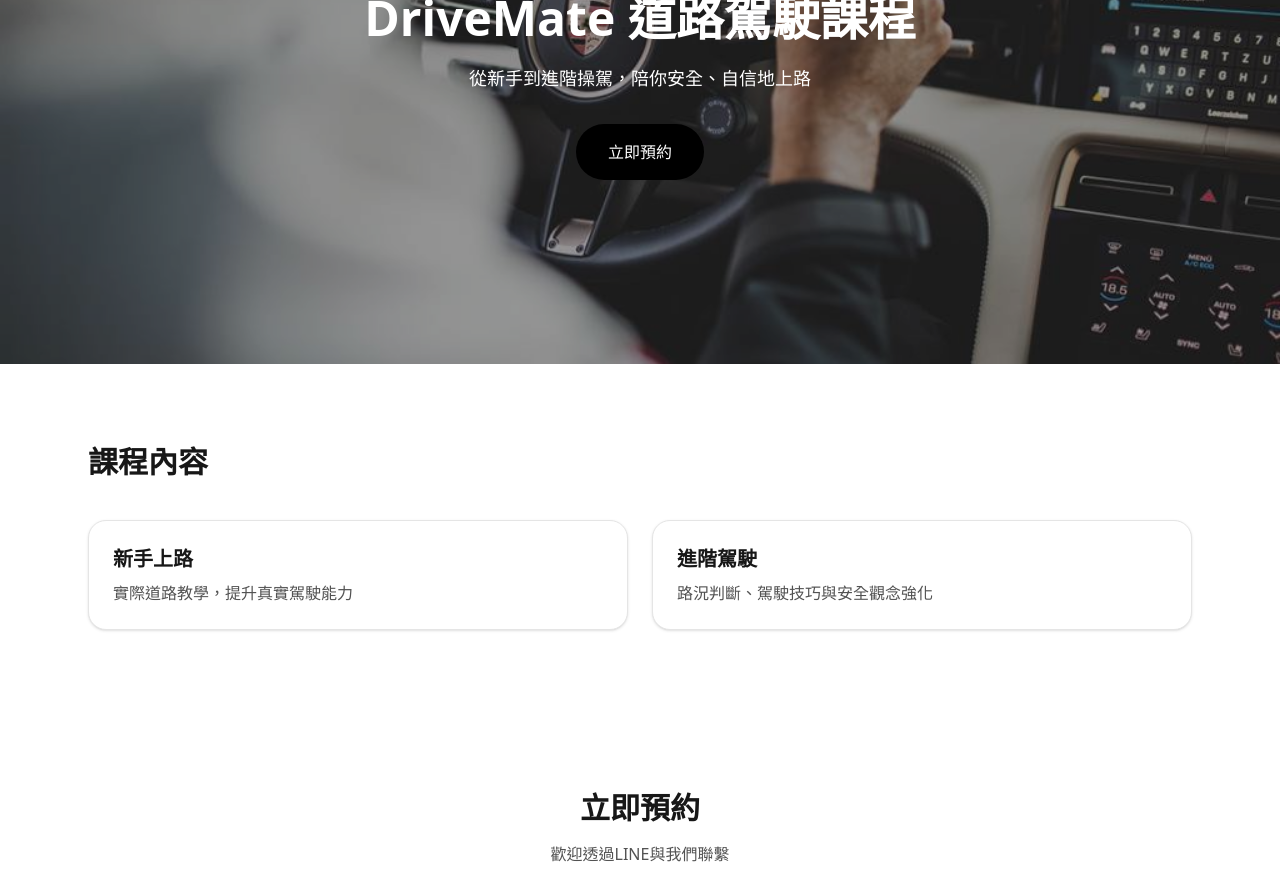
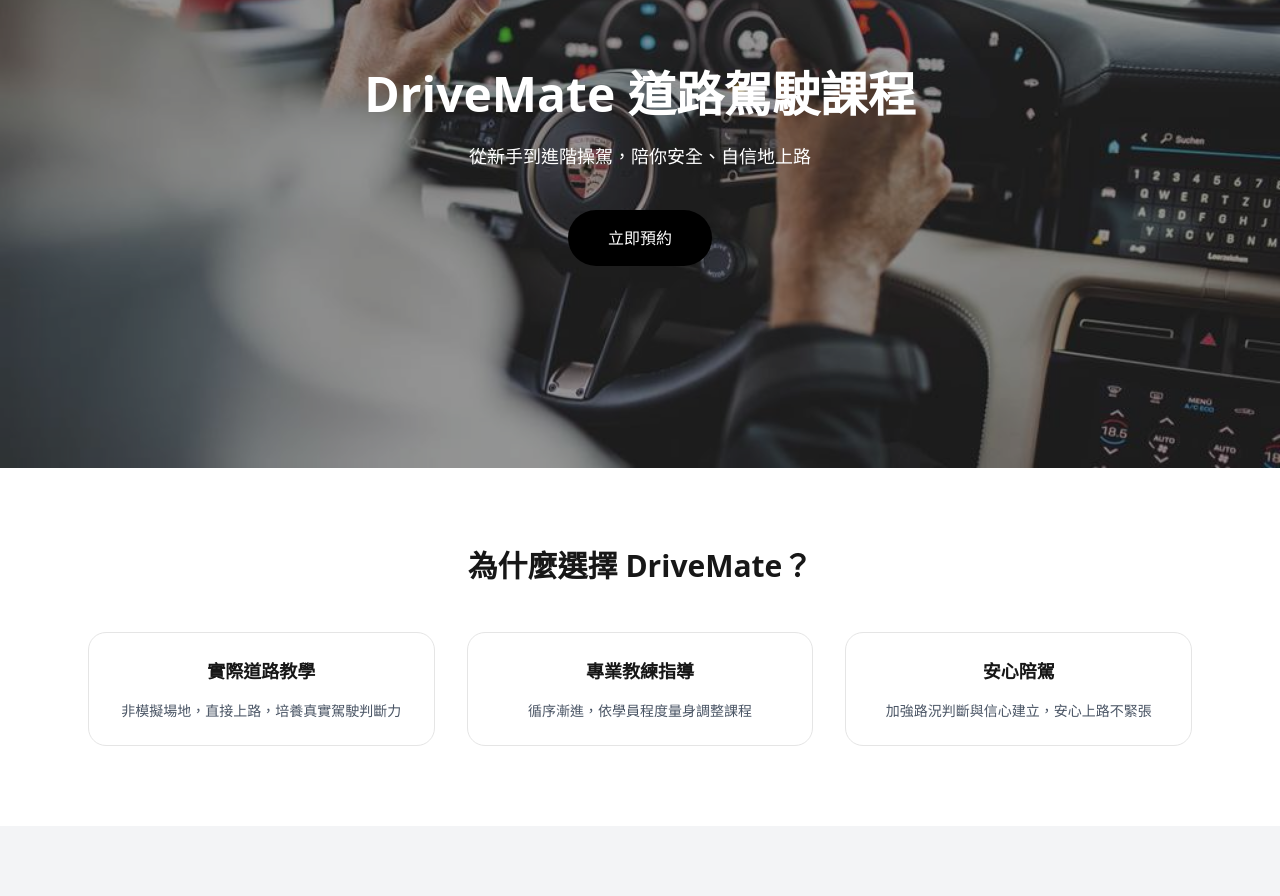
Before and after one commit to laurelke/drivemate-web, a Next.js app: page / in a window 1280 px wide. Shown: the part 260-1156 px from the top of the page. Built offline with nearby package versions, Linux system fonts and the light colour scheme.

Commit message:
remove instagram section and add hero background

```diff
--- a/app/page.tsx
+++ b/app/page.tsx
@@ -1,83 +1,93 @@
+import Link from 'next/link'
+
 export default function HomePage() {
   return (
-    <>
-      {/* Hero / 課程主視覺 */}
+    <main className="pt-16">
+      {/* Hero Section */}
       <section
-        className="relative flex min-h-[70vh] items-center justify-center text-white"
+        className="relative flex min-h-[75vh] items-center justify-center text-white"
         style={{
           backgroundImage: "url('/hero-driving.jpg')",
           backgroundSize: 'cover',
-          backgroundPosition: 'center',
+          backgroundPosition: 'center top',
+          backgroundRepeat: 'no-repeat',
         }}
       >
-        {/* 黑色遮罩 */}
+        {/* Overlay */}
         <div className="absolute inset-0 bg-black/40" />
 
-        {/* 內容 */}
-        <div className="relative z-10 mx-auto max-w-3xl px-6 text-center">
-          <h1 className="text-3xl font-bold leading-tight md:text-5xl">
+        {/* Content */}
+        <div className="relative z-10 mx-auto max-w-4xl px-6 text-center">
+          <h1 className="text-3xl font-bold md:text-5xl">
             DriveMate 道路駕駛課程
           </h1>
 
-          <p className="mt-4 text-base md:text-lg">
+          <p className="mt-6 text-base md:text-lg">
             從新手到進階操駕，陪你安全、自信地上路
           </p>
 
-          <a
-            href="#contact"
-            className="mt-8 inline-block rounded-full bg-black px-8 py-4 text-white transition hover:bg-neutral-800"
+          <div className="mt-10">
+            <Link
+              href="/booking"
+              className="inline-block rounded-full bg-black px-10 py-4 text-white transition hover:bg-gray-800"
             >
               立即預約
-          </a>
+            </Link>
+          </div>
         </div>
       </section>
 
-      {/* 課程內容 */}
-      <section id="courses" className="mx-auto max-w-6xl px-6 py-20">
-        <h2 className="mb-10 text-2xl font-bold md:text-3xl">
-          課程內容
+      {/* Intro Section */}
+      <section className="mx-auto max-w-6xl px-6 py-20">
+        <h2 className="text-center text-2xl font-bold md:text-3xl">
+          為什麼選擇 DriveMate？
         </h2>
 
-        <div className="grid gap-6 md:grid-cols-2">
-          {/* 課程卡片 1 */}
-          <div className="rounded-2xl border bg-white p-6 shadow-sm">
-            <h3 className="text-xl font-semibold">新手上路</h3>
-            <p className="mt-2 text-neutral-600">
-              實際道路教學，提升真實駕駛能力
+        <div className="mt-12 grid gap-8 md:grid-cols-3">
+          <div className="rounded-2xl border p-6 text-center">
+            <h3 className="text-lg font-semibold">實際道路教學</h3>
+            <p className="mt-4 text-sm text-gray-600">
+              非模擬場地，直接上路，培養真實駕駛判斷力
             </p>
           </div>
 
-          {/* 課程卡片 2 */}
-          <div className="rounded-2xl border bg-white p-6 shadow-sm">
-            <h3 className="text-xl font-semibold">進階駕駛</h3>
-            <p className="mt-2 text-neutral-600">
-              路況判斷、駕駛技巧與安全觀念強化
+          <div className="rounded-2xl border p-6 text-center">
+            <h3 className="text-lg font-semibold">專業教練指導</h3>
+            <p className="mt-4 text-sm text-gray-600">
+              循序漸進，依學員程度量身調整課程
+            </p>
+          </div>
+
+          <div className="rounded-2xl border p-6 text-center">
+            <h3 className="text-lg font-semibold">安心陪駕</h3>
+            <p className="mt-4 text-sm text-gray-600">
+              加強路況判斷與信心建立，安心上路不緊張
             </p>
           </div>
         </div>
       </section>
 
-      {/* 聯絡 / 預約 */}
-      <section
-        id="contact"
-        className="mx-auto max-w-4xl px-6 py-20 text-center"
-      >
+      {/* CTA Section */}
+      <section className="bg-gray-100 py-20">
+        <div className="mx-auto max-w-4xl px-6 text-center">
           <h2 className="text-2xl font-bold md:text-3xl">
-          立即預約
+            準備好開始你的駕駛旅程了嗎？
           </h2>
 
-        <p className="mt-4 text-neutral-600">
-          歡迎透過LINE與我們聯繫
+          <p className="mt-4 text-gray-600">
+            現在就預約課程，讓 DriveMate 陪你安全上路
           </p>
 
-        <a
-          href="https://lin.ee/J22IVRg"
-          target="_blank"
-          className="mt-8 inline-block rounded-full bg-black px-10 py-4 text-white transition hover:bg-neutral-800"
+          <div className="mt-8">
+            <Link
+              href="/booking"
+              className="inline-block rounded-full bg-black px-10 py-4 text-white transition hover:bg-gray-800"
             >
-          前往 LINE
-        </a>
+              立即預約
+            </Link>
+          </div>
+        </div>
       </section>
-    </>
+    </main>
   )
 }
```
Lines whose indentation alone changed are shown as unchanged.
